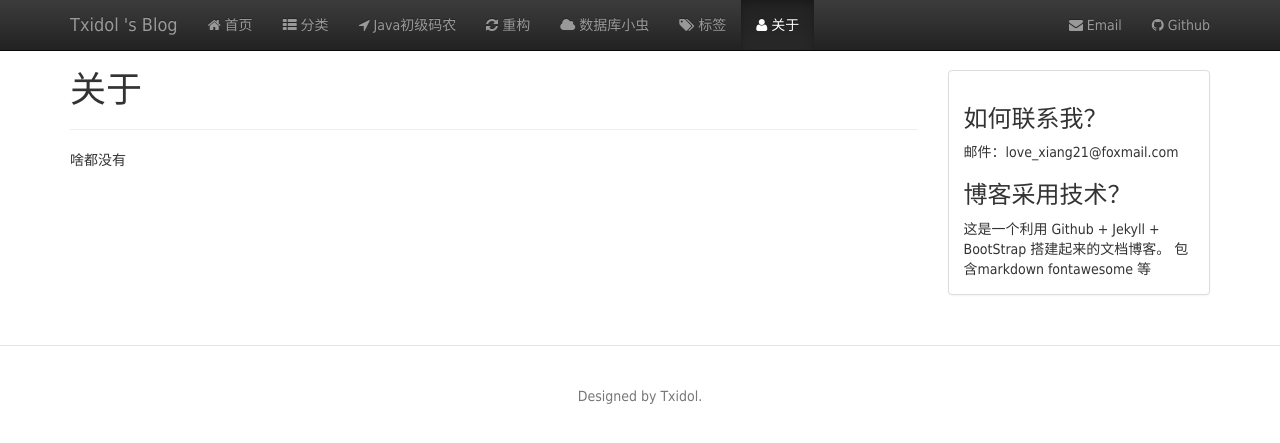
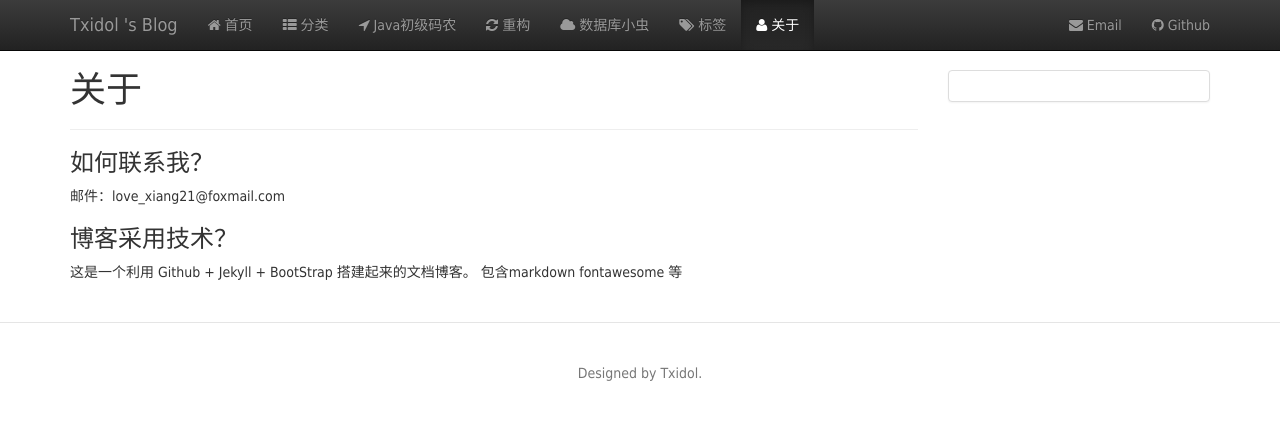
Before and after one commit to txidol/txidol.github.io, a Jekyll site: the page built from about.html, in a window 1280 px wide. Shown: the top 443 px of the page. Built offline with Jekyll 4.4.1, drawn with Linux system fonts in a browser that asks for light colours; nearby versions of some CDN libraries; Markdown is read by kramdown in place of the engine named in the settings.

Commit message:
Update about.html

```diff
--- a/about.html
+++ b/about.html
@@ -8,12 +8,7 @@ title: 关于
     	<div class="page-header">
             <h1>{{ page.title }}</h1>
         </div>
-        <p>啥都没有</p>
-    </div>
-    <div class="col-md-3">
-        <div class="panel panel-default">
-            <div class="panel-body">
-            <h3>如何联系我？</h3>
+        <p> <h3>如何联系我？</h3>
 
             邮件：love_xiang21@foxmail.com
 
@@ -22,6 +17,13 @@ title: 关于
             这是一个利用 Github + Jekyll + BootStrap 搭建起来的文档博客。
 
             包含markdown fontawesome 等
+
+        </p>
+    </div>
+    <div class="col-md-3">
+        <div class="panel panel-default">
+            <div class="panel-body">
+
             </div>
         </div>
     </div>
```
